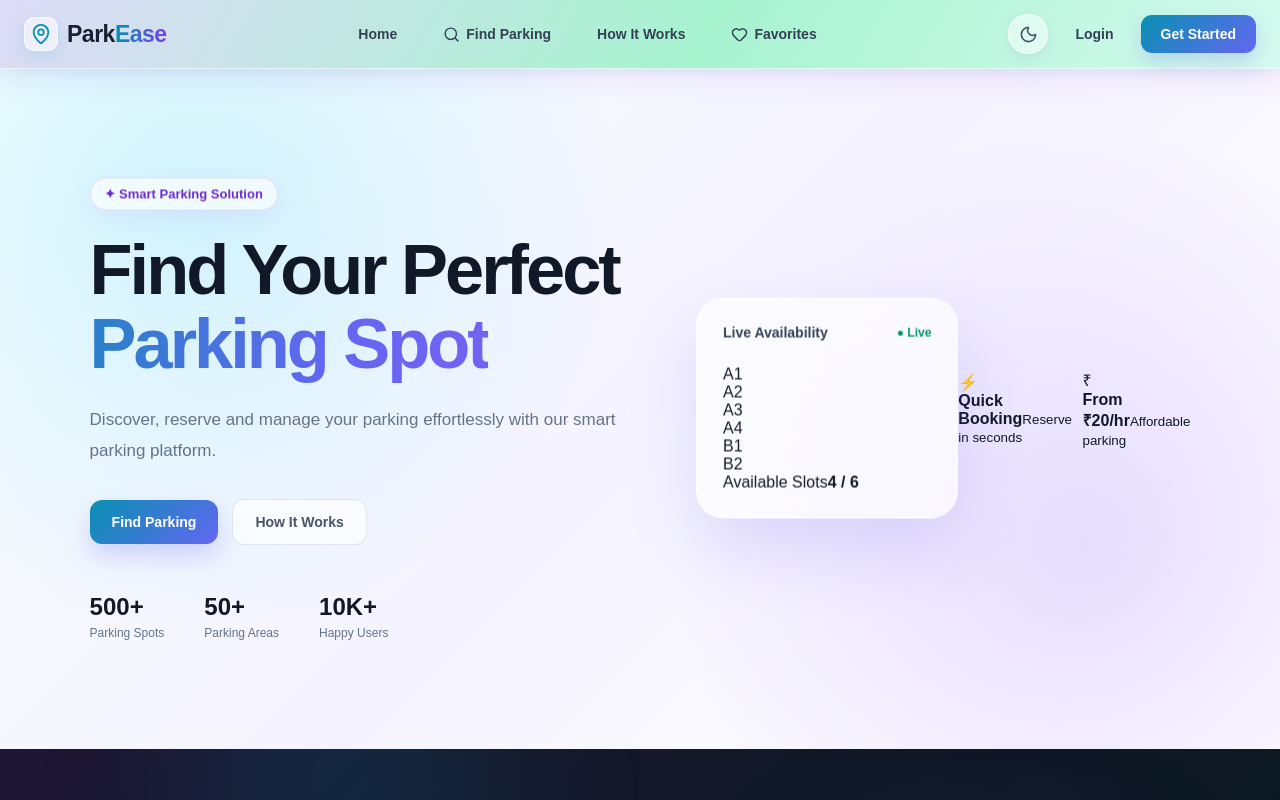
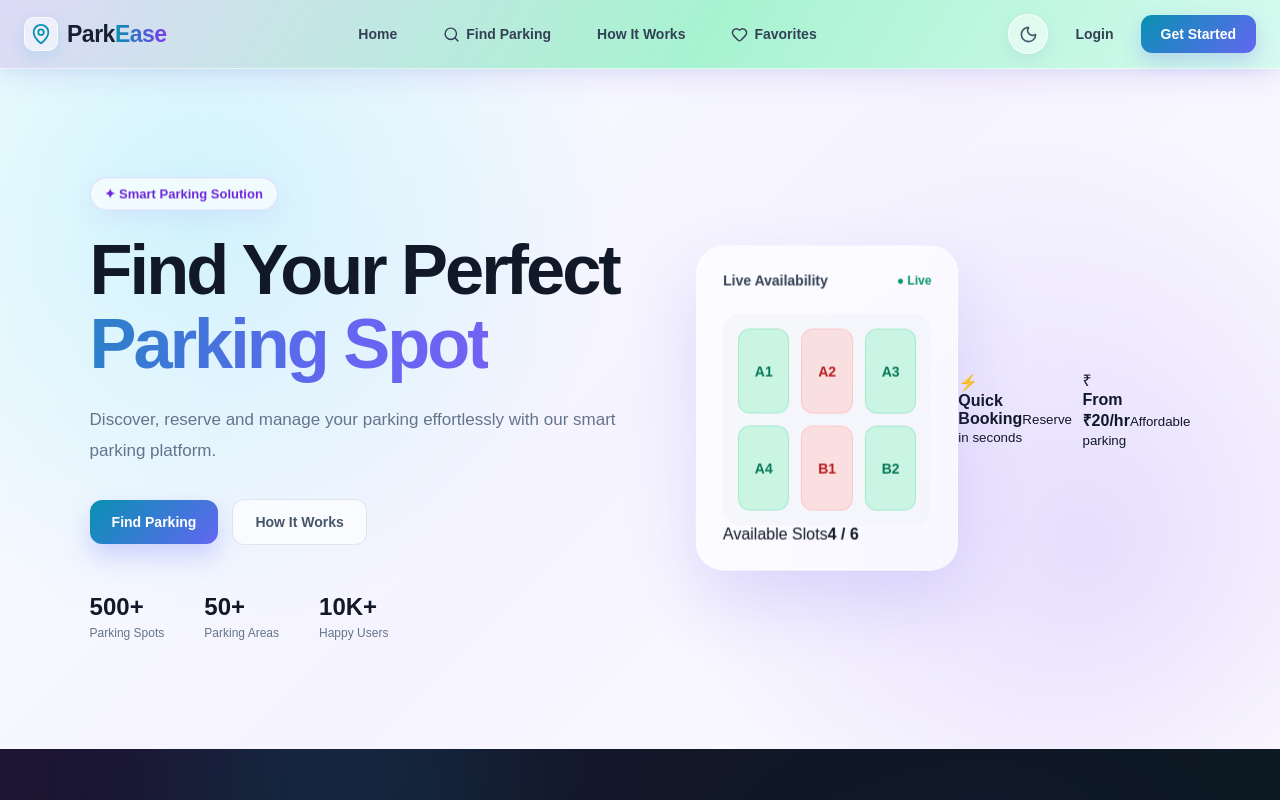
Before and after one commit to dibeyendu-dev/smart-parking-system, a React (Vite) app: page / in a window 1280 px wide. Shown: the top 800 px of the page. Built offline with nearby package versions, Linux system fonts and the light colour scheme.

Commit message:
Hero css part 7 added

```diff
--- a/src/css/Home.css
+++ b/src/css/Home.css
@@ -311,3 +311,58 @@
 
   font-size: 12px;
 }
+/* ======================================== PARKING SLOTS ======================================== */
+
+.parking-visual {
+  display: grid;
+  grid-template-columns: repeat(3, 1fr);
+
+  gap: 12px;
+
+  padding: 15px;
+
+  background: rgba(241, 245, 249, 0.65);
+
+  border-radius: 18px;
+}
+
+.parking-slot {
+  height: 85px;
+
+  display: flex;
+  align-items: center;
+  justify-content: center;
+
+  border-radius: 12px;
+
+  font-size: 14px;
+  font-weight: 800;
+
+  transition: all 0.3s ease;
+}
+
+.parking-slot:hover {
+  transform: scale(1.05);
+}
+
+
+/* Available */
+
+.parking-slot.available {
+  color: #047857;
+
+  background: rgba(167, 243, 208, 0.55);
+
+  border: 1px solid rgba(16, 185, 129, 0.2);
+}
+
+
+/* Occupied */
+
+.parking-slot.occupied {
+  color: #b91c1c;
+
+  background: rgba(254, 202, 202, 0.55);
+
+  border: 1px solid rgba(239, 68, 68, 0.15);
+}
```
